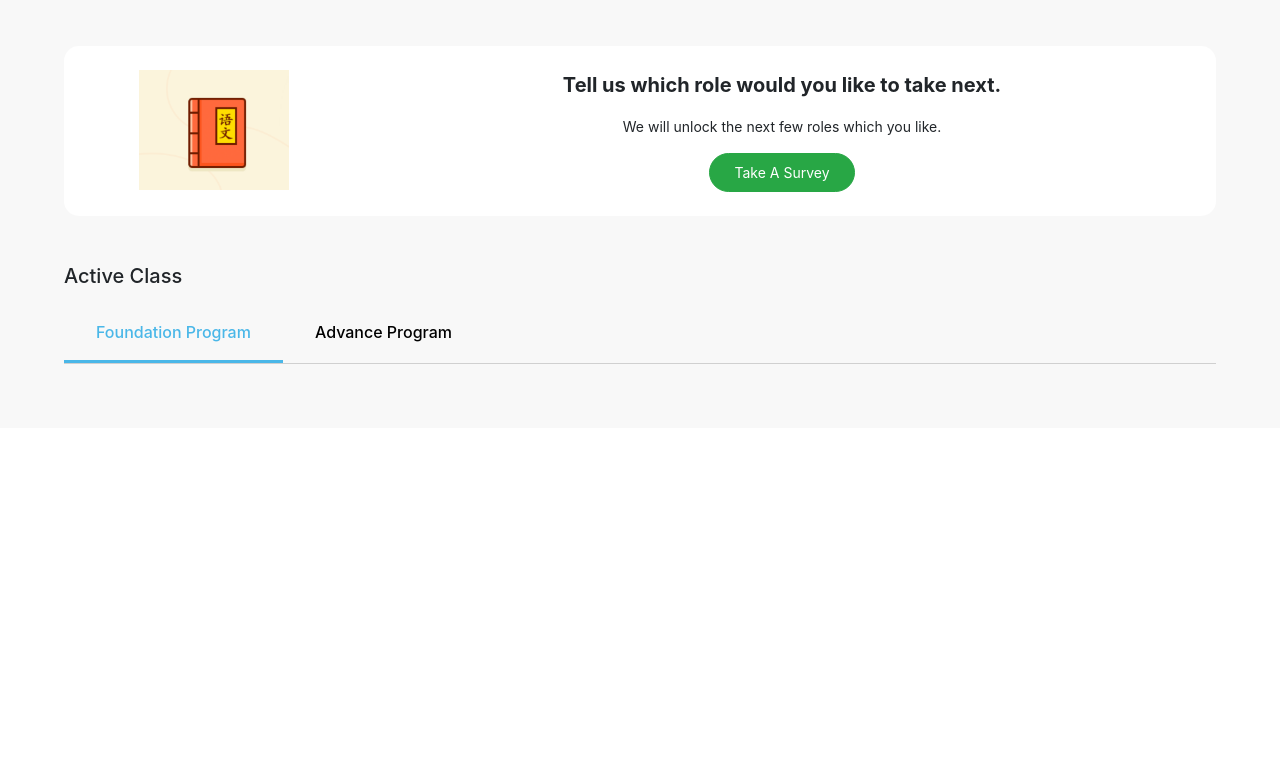
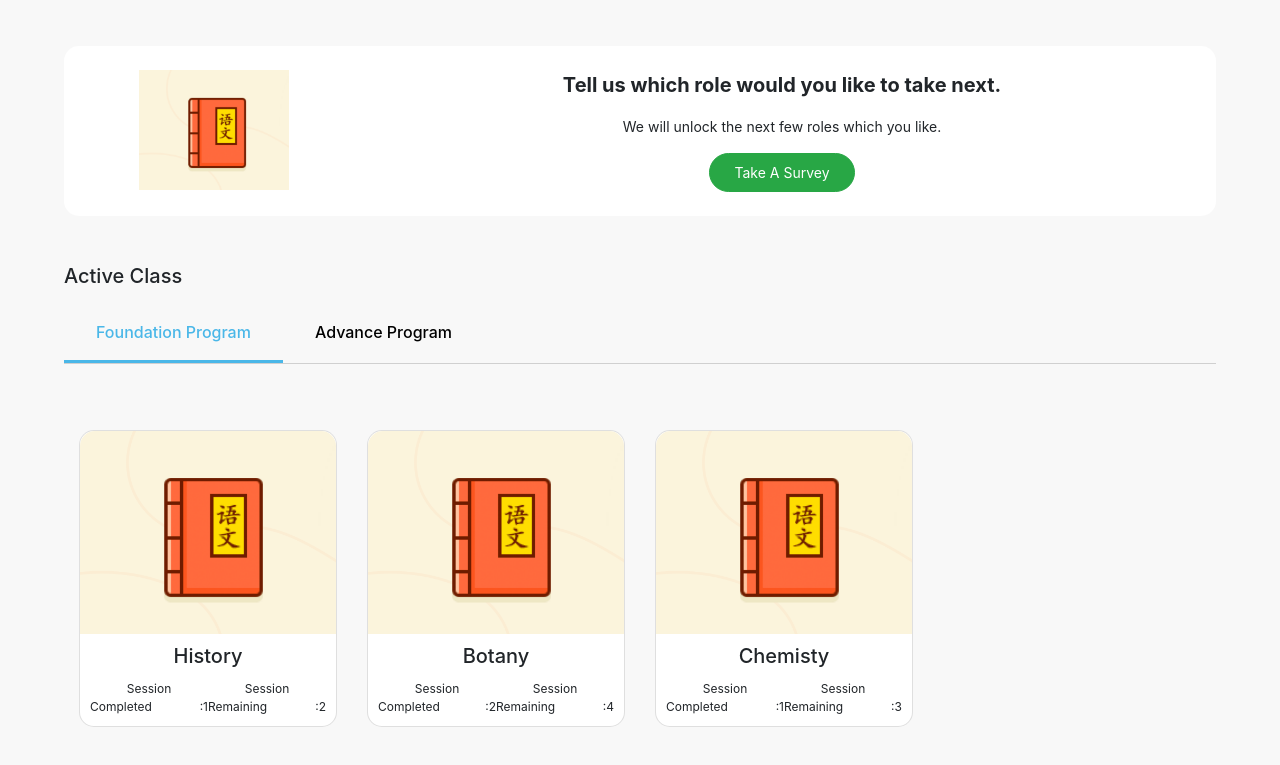
Before and after one commit to utkarshvj123/Uable, a React (Create React App) app: page / in a window 1280 px wide. Shown: the part 677-1442 px from the top of the page. Before the commit the page ends 1105 px from the top, so only its background shows below. Built offline with nearby package versions, Linux system fonts and the light colour scheme.

Commit message:
active class component created with single component

```diff
--- /dev/null
+++ b/src/component/TabsCard/index.js
@@ -0,0 +1,91 @@
+import React from "react";
+import book from "../../assets/Images/book.png";
+import styled from "styled-components";
+import "../TabsCard/style.css";
+import PropTypes from 'prop-types';
+
+
+const LowerContent = styled.div`
+  padding-left: 0px;
+  padding-right: 0px;
+`;
+const Card = styled.div`
+  border-radius: 15px;
+`;
+const Row = styled.div`
+  margin-top: 66px;
+  font-size: 12px;
+`;
+
+const Column = styled.div`
+  width: 50%;
+`;
+
+const Img = styled.img`
+  border-top-left-radius: 15px;
+  border-top-right-radius: 15px;
+`;
+
+export default function TabsCard(props) {
+  const {selected}=props;
+  return (
+    <React.Fragment>
+      <div>
+        <Row className="row">
+          {selected.map(object => (
+            <div className="col-md-3">
+              <Card className="card">
+                <Img src={book} className="card-img-top" />
+                <div className="card-body">
+                  <h5 className="card-title">{object.heading}</h5>
+                  <div>
+                    <div className="d-flex row">
+                      <Column>{object.title}</Column>
+                      <Column>{object.title}</Column>
+                    </div>
+                    <div className="d-flex row">
+                      <Column className="d-flex">
+                        <LowerContent>Completed</LowerContent>
+                        <div>:{object.completed}</div>
+                      </Column>
+                      <Column className="d-flex">
+                        <LowerContent>Remaining</LowerContent>
+                        <div>:{object.remaining}</div>
+                      </Column>
+                    </div>
+                  </div>
+                </div>
+              </Card>
+            </div>
+          ))}
+        </Row>
+      </div>
+    </React.Fragment>
+  );
+}
+
+TabsCard.defaultProps = {
+  selected:[
+    {
+      heading: "History",
+      title: "Session",
+      completed: 1,
+      remaining: 2
+    },
+    {
+      heading: "Botany",
+      title: "Session",
+      completed: 2,
+      remaining: 4
+    },
+    {
+      heading: "Chemisty",
+      title: "Session",
+      completed: 1,
+      remaining: 3
+    }
+  ]
+};
+TabsCard.propTypes = {
+  selected:PropTypes.array
+};
--- /dev/null
+++ b/src/component/TabsCard/style.css
@@ -0,0 +1,7 @@
+#body_row{
+    margin-left: 0px;
+    margin-right: 0px;
+}
+.card-body{
+    padding: 10px !important;
+}
--- /dev/null
+++ b/src/modules/Dashboard/ActiveClass/index.js
@@ -0,0 +1,51 @@
+import React from "react";
+import TabsCard from "../../../component/TabsCard";
+import TabHeaders from "../../../component/TabsHeaders";
+import PropTypes from "prop-types";
+
+export default function ActiveClass(props) {
+  const { tabs, activeTabName, activeTabIndex, selectedTab } = props;
+
+  return (
+    <React.Fragment>
+      <TabHeaders
+        sectionTabs={tabs}
+        mobileHeaderCss={{ fontWeight: 200 }}
+        mobileTabCss={{
+          cursor: "pointer",
+          textAlign: "center",
+          opacity: 1,
+          color: "black",
+          padding: "1.5rem 2rem 1rem",
+          fontWeight: "500",
+          textTransform: "capitalize"
+        }}
+        tabCss={{
+          cursor: "pointer",
+          textAlign: "center",
+          opacity: 1,
+          color: "black",
+          padding: "1.5rem 2rem 1rem",
+          fontWeight: "500",
+          textTransform: "capitalize"
+        }}
+        switchTab={selectedTab}
+        activeSection={activeTabName ? activeTabName : ""}
+      />
+      <TabsCard selected={tabs[activeTabIndex].value} />
+    </React.Fragment>
+  );
+}
+
+ActiveClass.defaultProps = {
+  tabs: [],
+  activeTabName: "",
+  activeTabIndex: 0,
+  selectedTab: ()=>{}
+};
+ActiveClass.propTypes = {
+  tabs: [],
+  activeTabName: PropTypes.string,
+  activeTabIndex: PropTypes.number,
+  selectedTab: PropTypes.func
+};
--- a/src/modules/Dashboard/index.js
+++ b/src/modules/Dashboard/index.js
@@ -13,6 +13,8 @@ import Survey from "../../component/Survey";
 import TabHeaders from "../../component/TabsHeaders";
 import { findValueWithIndex } from "../../constants/global_common_functions";
 import TopContainer from "./TopContainer";
+import TabsCard from "../../component/TabsCard";
+import ActiveClass from "./ActiveClass";
 
 const Container = styled.div`
   background: #8080800f;
@@ -105,7 +107,7 @@ class Dashboard extends Component {
 
   render() {
     const {
-      progress: { progressPercentage, strokeWidth }
+      progress: { progressPercentage, strokeWidth },tabs,activeTabIndex,activeTabName
     } = this.state;
     console.log(this.props);
     return (
@@ -122,32 +124,7 @@ class Dashboard extends Component {
               <h5> Active Class</h5>
             </div>
             <div className="row">
-              <TabHeaders
-                sectionTabs={this.state.tabs}
-                mobileHeaderCss={{ fontWeight: 200 }}
-                mobileTabCss={{
-                  cursor: "pointer",
-                  textAlign: "center",
-                  opacity: 1,
-                  color: "black",
-                  padding: "1.5rem 2rem 1rem",
-                  fontWeight: "500",
-                  textTransform: "capitalize"
-                }}
-                tabCss={{
-                  cursor: "pointer",
-                  textAlign: "center",
-                  opacity: 1,
-                  color: "black",
-                  padding: "1.5rem 2rem 1rem",
-                  fontWeight: "500",
-                  textTransform: "capitalize"
-                }}
-                switchTab={this.selectedTab}
-                activeSection={
-                  this.state.activeTabName ? this.state.activeTabName : ""
-                }
-              />
+              <ActiveClass tabs={tabs} activeTabName={activeTabName} activeTabIndex={activeTabIndex} selectedTab={this.selectedTab}/>
             </div>
           </div>
         </div>
```
